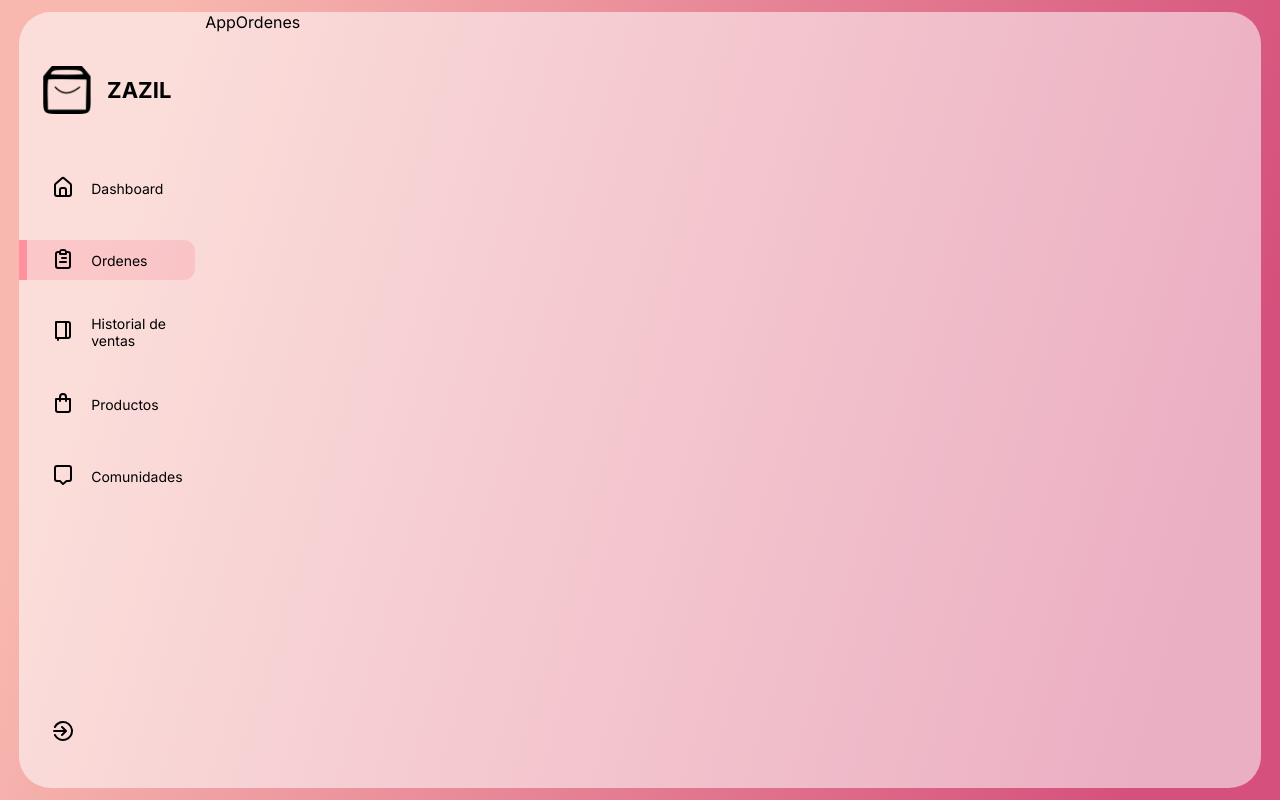
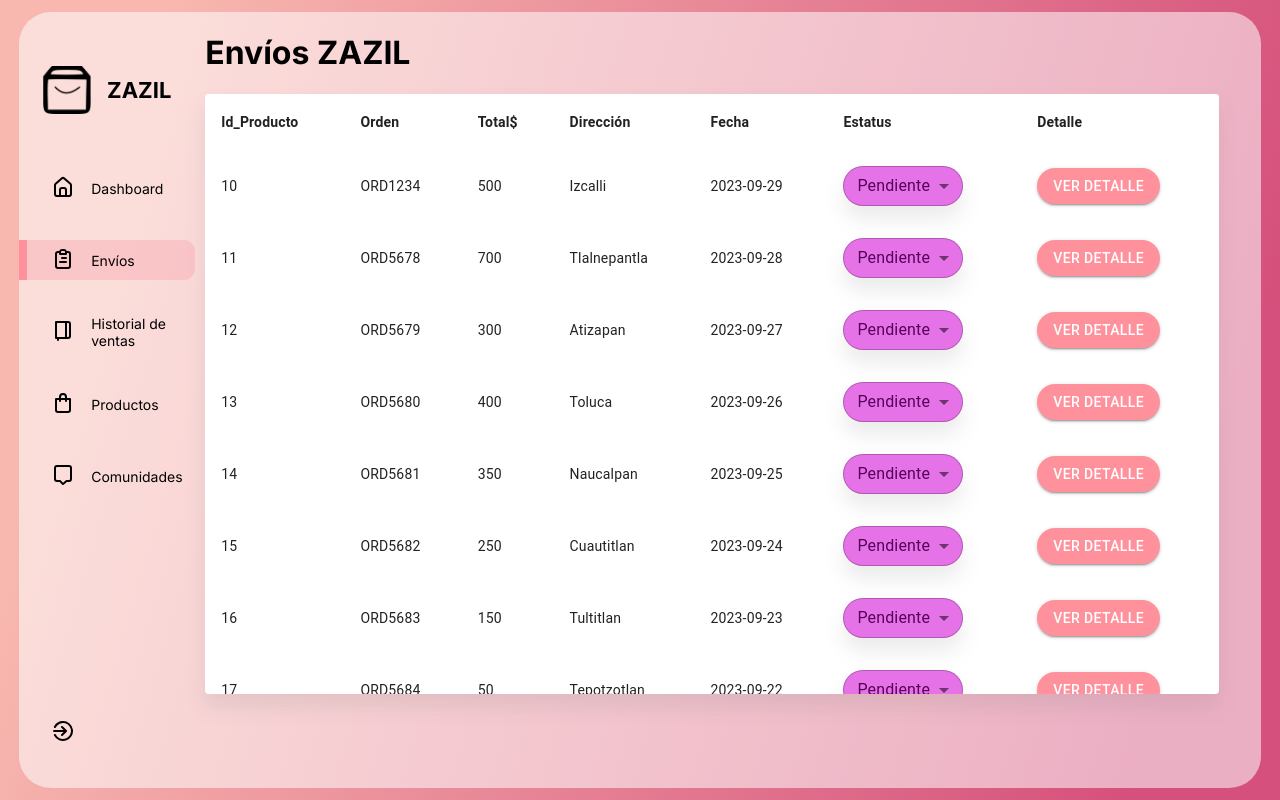
Before and after one commit to Sebastian-Espinoza-25/Reto-TC2007B.401-Equipo-6-Web, a React (Create React App) app: page /appordenes in a window 1280 px wide. Built offline with nearby package versions, Linux system fonts and the light colour scheme.

Commit message:
Página de envíos Lista

```diff
--- a/src/Data/Data.js
+++ b/src/Data/Data.js
@@ -20,7 +20,7 @@ export const SidebarData = [
     },
     {
         icon : UilClipboardAlt,
-        heading : 'Ordenes',
+        heading : 'Envíos',
         path: '/appordenes',
     },
     {
--- /dev/null
+++ b/src/components/OrdersTable/OrdersTable.css
@@ -0,0 +1,5 @@
+.OrdersTable{
+    display: flex;
+    flex-direction: column;
+    justify-content: space-evenly;
+}
--- /dev/null
+++ b/src/components/OrdersTable/OrdersTable.jsx
@@ -0,0 +1,185 @@
+import React, { useState, useEffect } from "react";
+import {
+  Table,
+  TableBody,
+  TableCell,
+  TableContainer,
+  TableHead,
+  TableRow,
+  Paper,
+  Button,
+  Select,
+  MenuItem,
+  Card,
+  CardContent,
+} from "@mui/material";
+import { motion } from "framer-motion";
+
+const ProductTable = () => {
+  const [data, setData] = useState([]);
+  const [selectedDetail, setSelectedDetail] = useState(null);
+  const [statusOptions] = useState(["Pendiente", "Envíado", "Entregado", "Cancelado"]);
+
+  useEffect(() => {
+    const fetchData = async () => {
+      // Fetched data no longer includes 'estatus'
+      const fetchedData = [
+        { id: 10, orden: "ORD1234", total: 500, direccion: "Izcalli", fecha: "2023-09-29" },
+        { id: 11, orden: "ORD5678", total: 700, direccion: "Tlalnepantla", fecha: "2023-09-28" },
+        { id: 12, orden: "ORD5679", total: 300, direccion: "Atizapan", fecha: "2023-09-27" },
+        { id: 13, orden: "ORD5680", total: 400, direccion: "Toluca", fecha: "2023-09-26" },
+        { id: 14, orden: "ORD5681", total: 350, direccion: "Naucalpan", fecha: "2023-09-25" },
+        { id: 15, orden: "ORD5682", total: 250, direccion: "Cuautitlan", fecha: "2023-09-24" },
+        { id: 16, orden: "ORD5683", total: 150, direccion: "Tultitlan", fecha: "2023-09-23" },
+        { id: 17, orden: "ORD5684", total: 50, direccion: "Tepotzotlan", fecha: "2023-09-22" },
+        { id: 18, orden: "ORD5685", total: 100, direccion: "Tultepec", fecha: "2023-09-21" },
+        // Add more data if necessary
+      ];
+
+      // Initialize estatus as empty or with a default value
+      const initializedData = fetchedData.map((item) => ({
+        ...item,
+        estatus: "Pendiente", // You can set a default status or leave it empty
+      }));
+
+      setData(initializedData);
+    };
+    fetchData();
+  }, []);
+
+  const handleStatusChange = (id, newStatus) => {
+    setData((prevData) =>
+      prevData.map((item) =>
+        item.id === id ? { ...item, estatus: newStatus } : item
+      )
+    );
+  };
+
+  const handleDetailClick = (id) => {
+    setSelectedDetail(id === selectedDetail ? null : id);
+  };
+
+  // Style function for status
+  const makeStyle = (status) => {
+    if (status === "Entregado") {
+      return {
+        background: "rgb(145 254 159 / 47%)",
+        color: "green",
+      };
+    } else if (status === "Cancelado") {
+      return {
+        background: "#ffadad8f",
+        color: "red",
+      };
+    } else if (status === "Pendiente") {
+      return {
+        background: "#e573e7",
+        color: "#58005a",
+      };
+    } else if (status === "Envíado") {
+      return {
+        background: "#fff888",
+        color: "black",
+      };
+    }
+  };
+
+  return (
+    <div className="Table">
+      <h1>Envíos ZAZIL</h1>
+      <TableContainer
+        component={Paper}
+        style={{
+          boxShadow: "0px 13px 20px 0px #80808029",
+          maxHeight: 600,
+          overflow: "auto",
+        }}
+      >
+        <Table sx={{ minWidth: 650 }} aria-label="product table" stickyHeader>
+          <TableHead>
+            <TableRow>
+              <TableCell>Id_Producto</TableCell>
+              <TableCell align="left">Orden</TableCell>
+              <TableCell align="left">Total$</TableCell>
+              <TableCell align="left">Dirección</TableCell>
+              <TableCell align="left">Fecha</TableCell>
+              <TableCell align="left">Estatus</TableCell>
+              <TableCell align="left">Detalle</TableCell>
+            </TableRow>
+          </TableHead>
+          <TableBody>
+            {data.map((row) => (
+              <React.Fragment key={row.id}>
+                <TableRow sx={{ "&:last-child td, &:last-child th": { border: 0 } }}>
+                  <TableCell component="th" scope="row">{row.id}</TableCell>
+                  <TableCell align="left">{row.orden}</TableCell>
+                  <TableCell align="left">{row.total}</TableCell>
+                  <TableCell align="left">{row.direccion}</TableCell>
+                  <TableCell align="left">{row.fecha}</TableCell>
+                  <TableCell align="left">
+                    <Select
+                      value={row.estatus}
+                      onChange={(e) => handleStatusChange(row.id, e.target.value)}
+                      variant="outlined"
+                      style={{
+                        width: "120px",
+                        height: "40px",
+                        borderRadius: "20px",
+                        boxShadow: "0px 13px 20px 0px #80808029",
+                        ...makeStyle(row.estatus), // Apply dynamic style based on estatus
+                      }}
+                    >
+                      {statusOptions.map((status) => (
+                        <MenuItem key={status} value={status}>
+                          {status}
+                        </MenuItem>
+                      ))}
+                    </Select>
+                  </TableCell>
+                  <TableCell align="left">
+                    <Button
+                      variant="contained"
+                      style={{
+                        background: "#FF919D",
+                        color: "white",
+                        borderRadius: "20px",
+                      }}
+                      onClick={() => handleDetailClick(row.id)}
+                    >
+                      Ver Detalle
+                    </Button>
+                  </TableCell>
+                </TableRow>
+                {selectedDetail === row.id && (
+                  <TableRow>
+                    <TableCell colSpan={7}>
+                      <motion.div
+                        initial={{ opacity: 0, y: -20 }}
+                        animate={{ opacity: 1, y: 0 }}
+                        transition={{ duration: 0.5 }}
+                      >
+                        <Card>
+                          <CardContent>
+                            <h4>Detalles para: {row.orden}</h4>
+                            <p>Id_Producto: {row.id}</p>
+                            <p>Orden: {row.orden}</p>
+                            <p>Total: ${row.total}</p>
+                            <p>Dirección: {row.direccion}</p>
+                            <p>Fecha: {row.fecha}</p>
+                            <p>Estatus: {row.estatus}</p>
+                          </CardContent>
+                        </Card>
+                      </motion.div>
+                    </TableCell>
+                  </TableRow>
+                )}
+              </React.Fragment>
+            ))}
+          </TableBody>
+        </Table>
+      </TableContainer>
+    </div>
+  );
+};
+
+export default ProductTable;
--- a/src/components/Pages/AppComun.css
+++ b/src/components/Pages/AppComun.css
@@ -27,19 +27,19 @@
     font-family: 'Inter', sans-serif;
   }
 
-.AppGlass{
+.AppGlassNew{
     display: grid;
     height: 97%;
     width: 97%;
     border-radius: 2rem;
     background: var(--glass);
     overflow: hidden;
-    grid-template-columns: 11rem auto 20rem;
+    grid-template-columns: 11rem auto 2rem;
     gap: 10px;
   }
 
   @media screen and (max-width: 1200px){
-    .AppGlass{
+    .AppGlassNew{
       grid-template-columns: 10% 50% auto;
       overflow-y: scroll;
     }
@@ -47,10 +47,10 @@
   }
 
   @media screen and (max-width: 768px){
-    .AppGlass{
+    .AppGlassNew{
       grid-template-columns: 1fr;
     }
-    .appGlass::-webkit-scrollbar{
+    .appGlassNew::-webkit-scrollbar{
       display: none;
     }
   }
--- a/src/components/Pages/AppComunidades.js
+++ b/src/components/Pages/AppComunidades.js
@@ -5,7 +5,7 @@ import './AppComun.css';
 function AppComunidad() {
   return (
     <div className='AppCss'>
-        <div className='AppGlass'>
+        <div className='AppGlassNew'>
         <Sidebar/>
         <div>AppComunidad</div>
         </div>
--- a/src/components/Pages/AppHistorial.js
+++ b/src/components/Pages/AppHistorial.js
@@ -5,7 +5,7 @@ import './AppComun.css';
 function AppHistorial() {
   return (
     <div className='AppCss'>
-        <div className='AppGlass'>
+        <div className='AppGlassNew'>
         <Sidebar/>
         <div>AppHistorial</div>
         </div>
--- a/src/components/Pages/AppOrdenes.js
+++ b/src/components/Pages/AppOrdenes.js
@@ -1,13 +1,14 @@
 import React from 'react';
 import Sidebar from '../Sidebar/Sidebar';
+import OrdersTable from '../OrdersTable/OrdersTable';
 import './AppComun.css';
 
 function AppOrdenes() {
   return (
     <div className='AppCss'>
-        <div className='AppGlass'>
+        <div className='AppGlassNew'>
         <Sidebar/>
-        <div>AppOrdenes</div>
+        <OrdersTable/>
         </div>
 
     </div>
--- a/src/components/Pages/AppProductos.js
+++ b/src/components/Pages/AppProductos.js
@@ -5,7 +5,7 @@ import './AppComun.css';
 function AppProducto() {
   return (
     <div className='AppCss'>
-        <div className='AppGlass'>
+        <div className='AppGlassNew'>
         <Sidebar/>
         <div>AppProducto</div>
         </div>
--- a/src/components/Table/Table.jsx
+++ b/src/components/Table/Table.jsx
@@ -13,29 +13,34 @@ function createData(id_Producto, Orden, Total, Direccion, Estatus) {
 }
 
 const rows = [
-  createData(10, 159, 222, "Izcalli", "Envíado"),
+  createData(10, 159, 222, "Izcalli", "Entregado"),
   createData(11, 237, 262, "Tlalnepantla", "Pendiente"),
-  createData(12, 262, 305, "Atizapan", "Recibido"),
-  createData(13, 305, 356, "Toluca", "Recibido"),
+  createData(12, 262, 305, "Atizapan", "Cancelado"),
+  createData(13, 305, 356, "Toluca", "Entregado"),
   createData(14, 356, 356, "Izcalli", "Envíado"),
 
 ];
 
 const makeStyle = (status) => {
-  if (status === 'Envíado') {
+  if (status === 'Entregado') {
     return {
       background: 'rgb(145 254 159 / 47%)',
       color: 'green',
     };
-  } else if (status === 'Pendiente') {
+  } else if (status === 'Cancelado') {
     return {
       background: '#ffadad8f',
       color: 'red',
     };
-  } else {
+  } else if (status === 'Pendiente') {
     return {
-      background: '#59bfff',
-      color: 'white',
+      background: '#e573e7',
+      color: '#58005a',
+    };
+  } else if (status === 'Envíado') {
+    return {
+      background: '#fff888',
+      color: 'black',
     };
   }
 };
```
